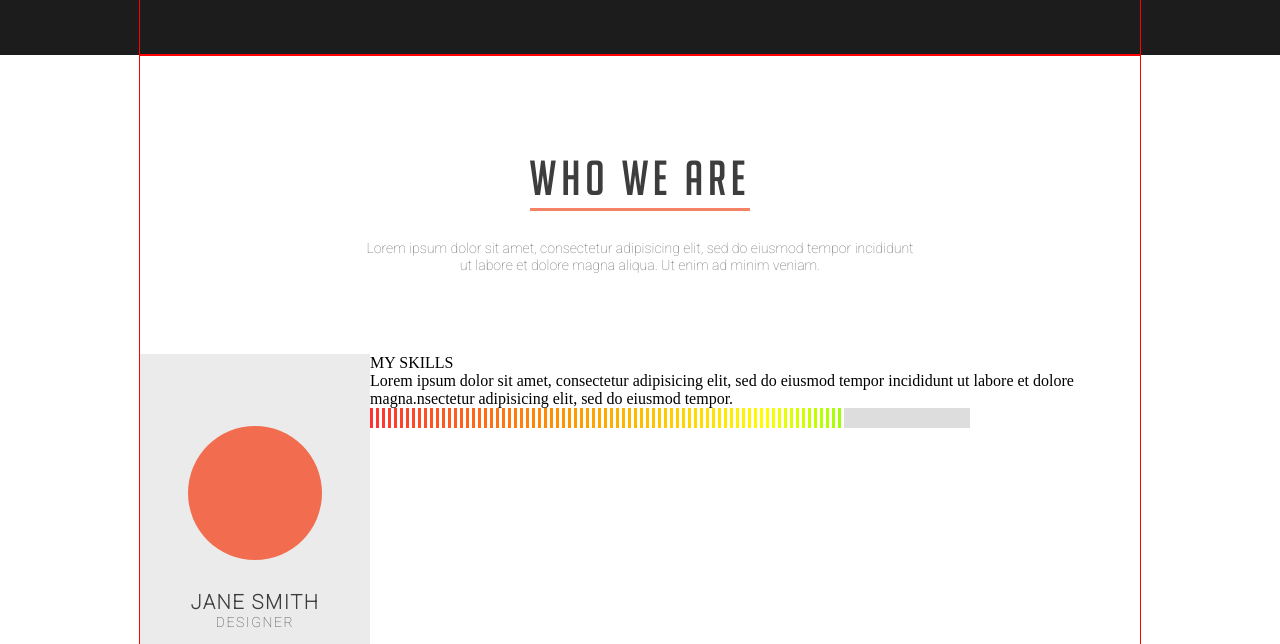
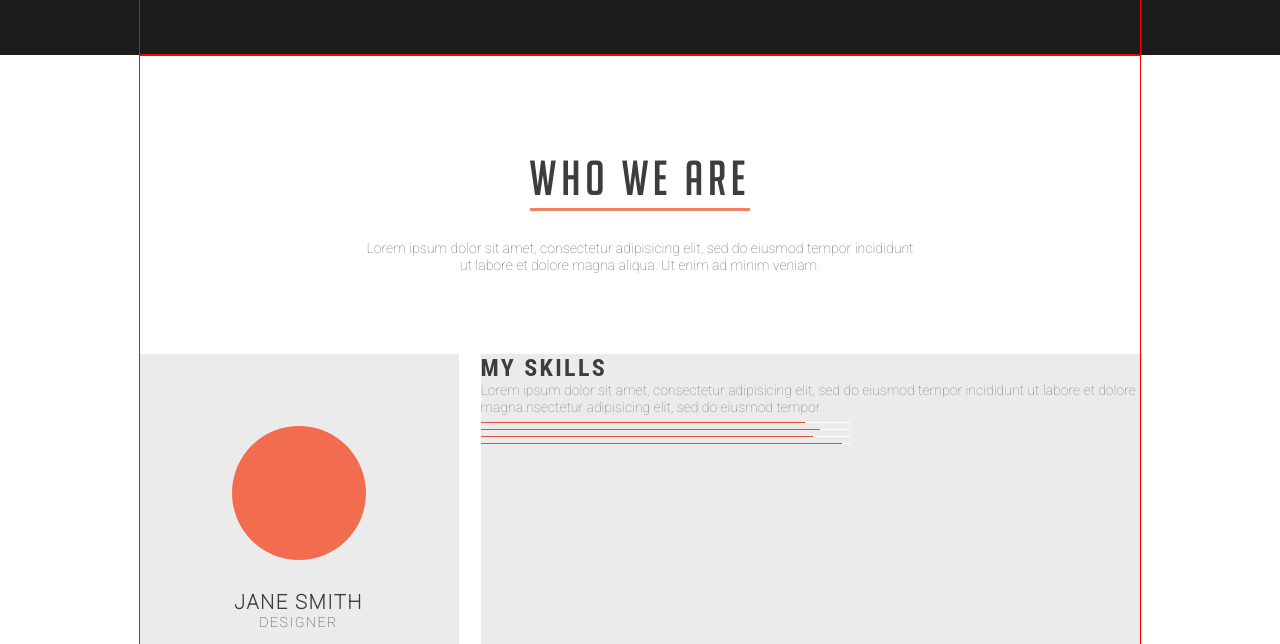
Before and after one commit to PablioKonst88/BoostFoliaProject, a plain HTML site: page index.html in a window 1280 px wide. Shown: the part 3125-3769 px from the top of the page. Drawn offline with Linux system fonts and the light colour scheme.

Commit message:
scailalmosdone

```diff
--- a/css/style.scss
+++ b/css/style.scss
@@ -457,6 +457,7 @@ background-color: #f8f6f6;
         display:flex;
         align-content: space-between;
         margin-top:80px;
+        gap:22px;
     }
 
     // .about__left-div
@@ -545,16 +546,31 @@ background-color: #f8f6f6;
     // .about__right-div
 
     &__right-div {
+        width: 661px;
+        height: 436px;
+        background-color: #ebebeb;
+        text-align: start;
     }
 
     // .about__rgd-title
 
     &__rgd-title {
+        font-family: 'Roboto Condensed';
+        font-size: 24px;
+        line-height: 1.2;
+        font-weight: 700;
+        letter-spacing: 0.1em;
+        color: #3d3d3d;
     }
 
     // .about__rgd-text
 
     &__rgd-text {
+        font-family: Roboto;
+        font-size: 14px;
+        line-height: 1.2;
+        font-weight: 100;
+        color: #858383;
     }
 
     // .about__rgd-box
@@ -565,12 +581,13 @@ background-color: #f8f6f6;
     // .about__progress
 
     &__progress {
+        margin:6px 0;
         position: relative;
-        width: 600px;
-        height: 20px;
+        width: 369px;
+        height: 1px;
         overflow: hidden;
-        background: #ff3232;
-        background: linear-gradient(to right, #ff3232 0%,#ff9600 33%,#ffff00 66%,#00ff00 100%);
+        background: #e84c3d;
+
     }
 
     // .about__grayback
@@ -581,17 +598,28 @@ background-color: #f8f6f6;
         left: 0;
         right: 0;
         bottom: 0;
-        background-image: linear-gradient(to right, transparent 0%, transparent 50%, #fff 50%, #fff 100%);
-        background-size: 6px 100%; /* Ширина деления = 6px / 2 = 3px */
+        // background-image: linear-gradient(to right, transparent 0%, transparent 50%, #fff 50%, #fff 100%);
+        // background-size: 6px 100%; /* Ширина деления = 6px / 2 = 3px */
     }
 
     // .about__strips
 
     &__strips {
         position: relative;
-        left: 79%; /* Текущее состояние */
         width: 100%;
         height: 100%;
-        background-color: #ddd;
+        background-color: #fff;
+    }
+    &__strips-1{
+        left: 88%; /* Текущее состояние */
+    }
+    &__strips-2{
+        left: 92%; /* Текущее состояние */
+    }
+    &__strips-3{
+        left: 90%; /* Текущее состояние */
+    }
+    &__strips-4{
+        left: 98%; /* Текущее состояние */
     }
 }
--- a/index.html
+++ b/index.html
@@ -191,7 +191,19 @@
                     <div class="about__rgd-box">
                         <div class="about__progress">
                             <div class="about__grayback"></div>
-                            <div class="about__strips"></div>
+                            <div class="about__strips about__strips-1"></div>
+                        </div>
+                        <div class="about__progress">
+                            <div class="about__grayback"></div>
+                            <div class="about__strips about__strips-2"></div>
+                        </div>
+                        <div class="about__progress">
+                            <div class="about__grayback"></div>
+                            <div class="about__strips about__strips-3"></div>
+                        </div>
+                        <div class="about__progress">
+                            <div class="about__grayback"></div>
+                            <div class="about__strips about__strips-4"></div>
                         </div>
                     </div>
                 </div>
```
Also changed, not shown: css/style.css, 1 other file.
